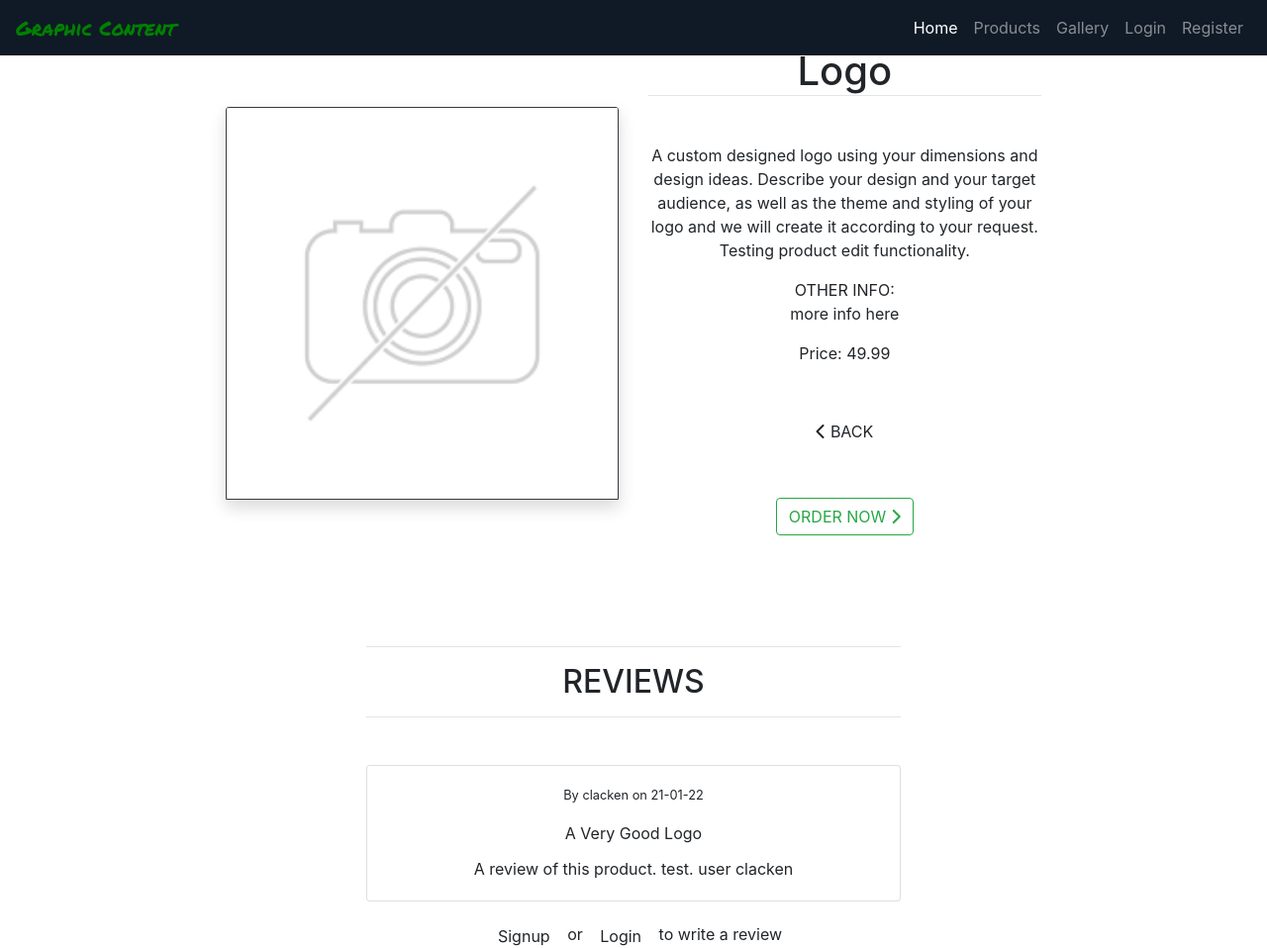
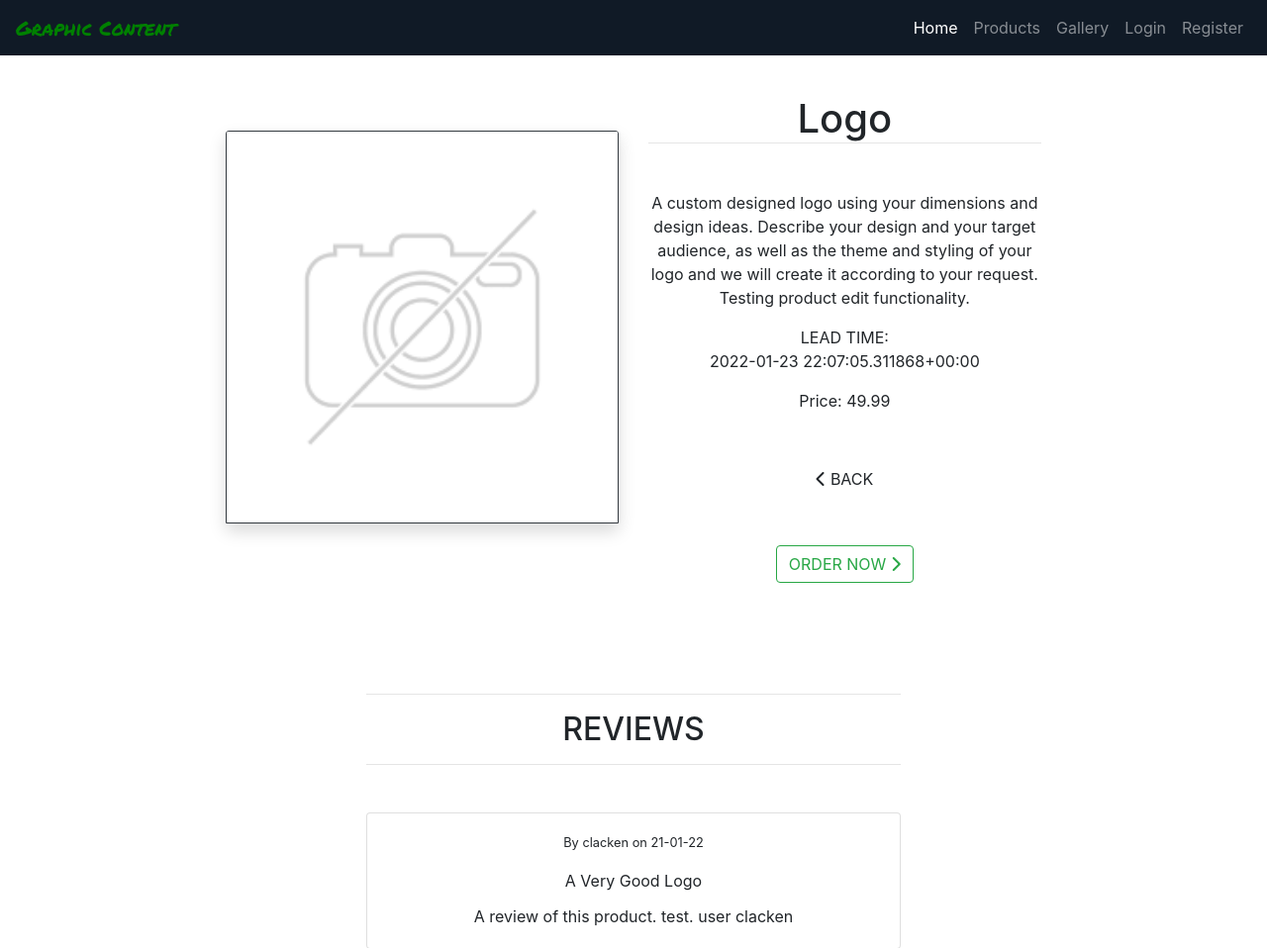
Before and after one commit to Code-Institute-Submissions/clacken-dev-ms4_JanResub, a Django app: page /products/1 in a window 1280 px wide. Shown: the top 958 px of the page at 99% size. Run offline with Django 3.2, Linux system fonts and the light colour scheme; data comes from the database, SQL or seed files in the repository; both versions use the stored data as it was after the commit; some libraries are stand-ins or nearby versions.

Commit message:
Updated styling on product detail page and added short description to product page

```diff
--- a/products/templates/products/product_detail2.html
+++ b/products/templates/products/product_detail2.html
@@ -31,16 +31,16 @@
                 <!-- END product image -->
             </div>
         </div>
-        <div class="col-12 col-md-6 col-lg-4">
+        <div class="col-12 col-md-6 col-lg-4 mt-5">
             <div class="mb-5 mt-md-5">
                 <!-- name and description -->
                 <h1 class="mb-0">{{ product.service_type }}</h1>
                 <hr class="mb-5 mt-0">
                 <p class="mb-3 fs-5">{{ product.description }}</p>
                 <p class="text-center">
-                    <span class="text-uppercase">Other Info:</span>
+                    <span class="text-uppercase">Lead Time:</span>
                     <br>
-                    <span class="">more info here</span>
+                    <span class="">{{ product.lead_time }}</span>
                 </p>
 
                 <!-- Price -->
--- a/products/templates/products/products2.html
+++ b/products/templates/products/products2.html
@@ -44,10 +44,10 @@
                         {% endif %}
                         <div class="card-body txt-shadow">
                             <p class="card-title lead font-weight-bold">{{ product.service_type }}</p>
-                            <p class="card-text">Short Description</p>
+                            <p class="card-text">{{ product.short_description }}</p>
                             <p class="card-text">Lead Time: {{ product.lead_time }}</p>
                         </div>
-                        <div class="row">
+                        <div class="row mb-4">
                             <div class="col my-2">
                                 <a href="{% url 'product_detail' product.id %}"
                                     class="btn btn-outline-secondary">Details</a>
@@ -55,7 +55,7 @@
                         </div>
                         <div class="card-footer bg-white rounded-4">
 
-                            <div class="row">
+                            <div class="row mb-3">
                                 <div class="col">
                                     <p class="lead font-weight-bold">Price: €{{ product.price }}</p>
                                     <!-- Edit and delete buttons -->
```
Also changed, not shown: db.sqlite3.
